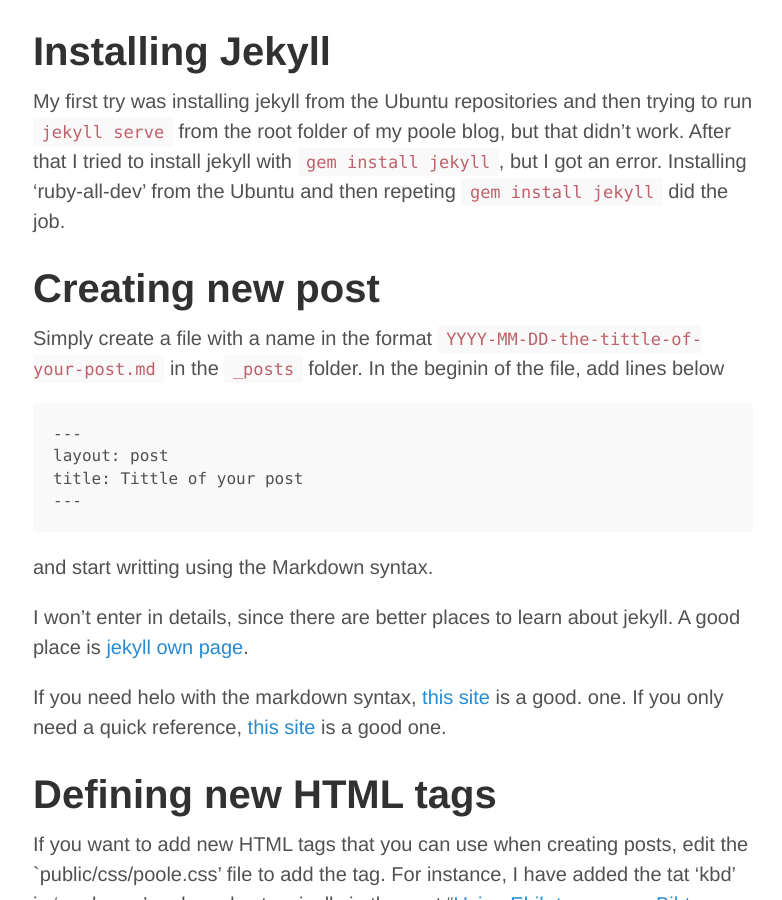
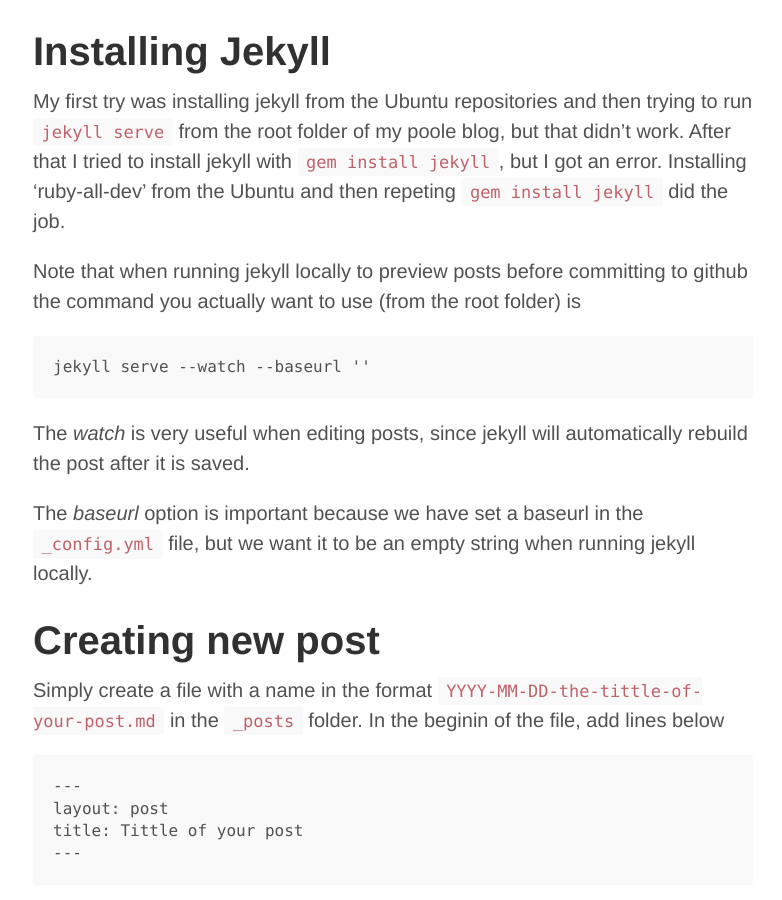
Before and after one commit to darcamo/darcamo.github.com, a Jekyll site: the page built from index.html, in a window 1280 px wide and 900 px high, scrolled down 402 px. Shown: the whole window, without its empty margins (247-1029 px from the left). Built offline with Jekyll 4.4.1, drawn with Linux system fonts in a browser that asks for light colours; Markdown is read by kramdown in place of the engine named in the settings; the list of posts is cut into pages by our own code.

Commit message:
Add instructions on how to run jekyll locally

```diff
--- a/_posts/2014-08-01-the-first-post.md
+++ b/_posts/2014-08-01-the-first-post.md
@@ -17,6 +17,18 @@ trying to run `jekyll serve` from the root folder of my poole blog, but
 that didn't work. After that I tried to install jekyll with `gem install
 jekyll`, but I got an error. Installing 'ruby-all-dev' from the Ubuntu and
 then repeting `gem install jekyll` did the job.
+
+Note that when running jekyll locally to preview posts before committing to
+github the command you actually want to use (from the root folder) is
+
+    jekyll serve --watch --baseurl ''
+
+The *watch* is very useful when editing posts, since jekyll will
+automatically rebuild the post after it is saved.
+
+The *baseurl* option is important because we have set a baseurl in the
+`_config.yml` file, but we want it to be an empty string when running
+jekyll locally.
 
 # Creating new post #
 
```
